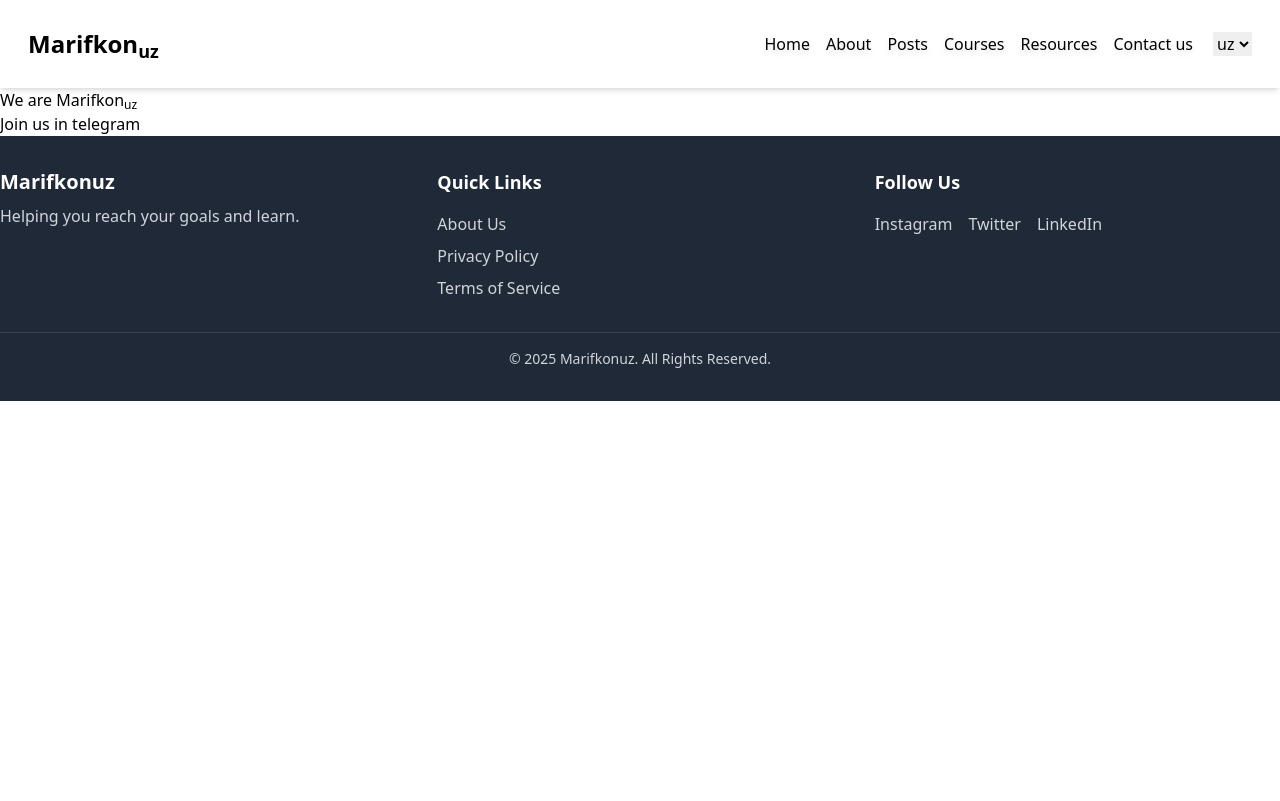
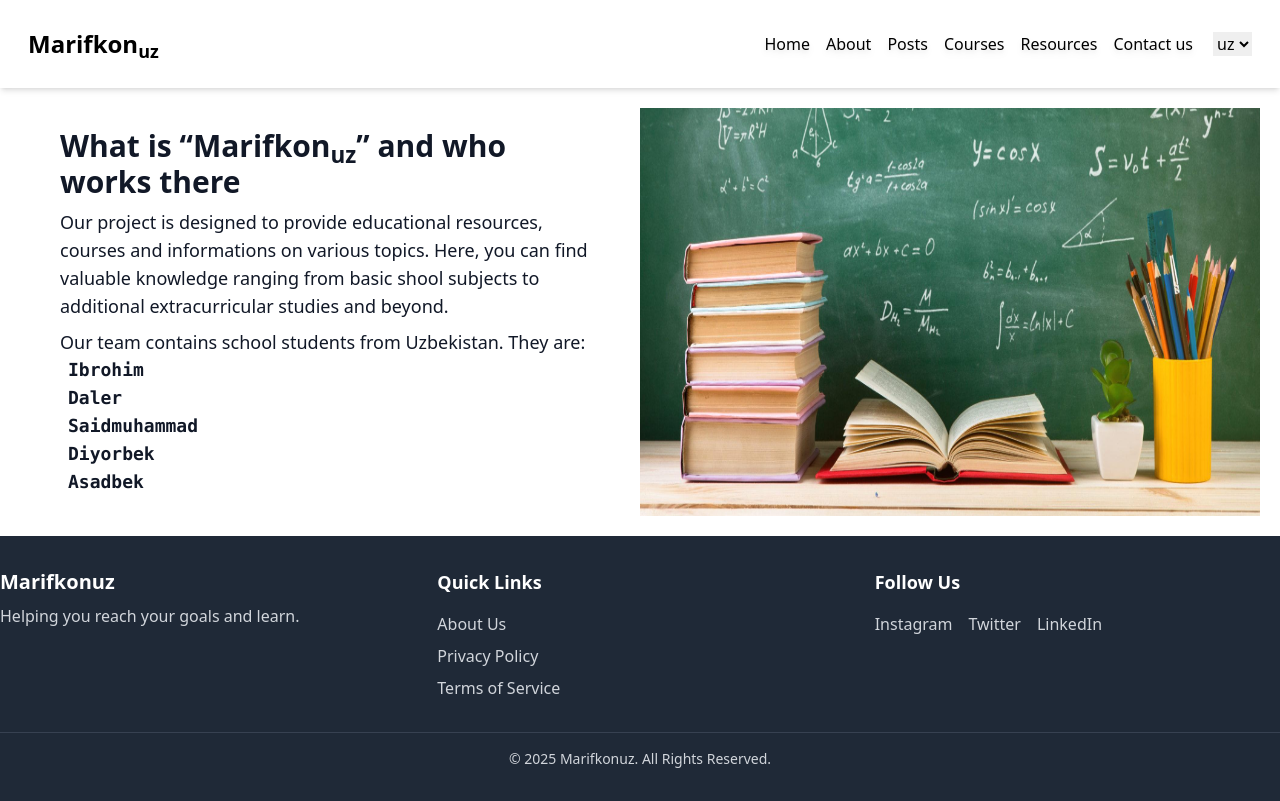
Before and after one commit to CyberHacker2011/marifkonuz, a Next.js app: page /about in a window 1280 px wide. Built offline with nearby package versions, Linux system fonts and the light colour scheme.

Commit message:
fourth commit (done with about section only image source left)

```diff
--- a/app/about/loading.tsx
+++ b/app/about/loading.tsx
@@ -2,7 +2,11 @@ import React from 'react'
 
 const loading = () => {
   return (
-    <div>Loading...</div>
+    <>
+    <div className='flex justify-center items-center'>
+      <h1 className='text-3xl font-thin text-gray-700'>Loading all datas, please be patient ...</h1>
+    </div>
+    </>
   )
 }
 
--- a/app/about/page.tsx
+++ b/app/about/page.tsx
@@ -1,10 +1,59 @@
 import React from 'react'
+import Image from 'next/legacy/image'
 import Link from 'next/link'
 const AboutPage = () => {
+
+  const dosome = ()=>{
+    let res = 0;
+    for(let i =0;i<=1000; i++ ){
+      i=i**2
+      res*=i
+    }
+    return res
+  }
+  dosome();
   return (
     <>
-        <h1>We are Marifkon<sub>uz</sub></h1>
-        <Link href={'https://t.me/marifkonuz'}>Join us in telegram</Link>
+        <div className='grid grid-cols-1 md:grid-cols-2 p-5'>
+          <div className='flex flex-col gap-2 px-10 py-5 justify-center text-gray-900'>
+            <h1 className='text-3xl font-bold '>What is <q>Marifkon<sub>uz</sub></q> and who works there</h1>
+            <p className='font-sans text-lg'>
+              Our project is designed to provide educational resources, courses and informations on various topics. Here, you can find valuable knowledge ranging from basic shool subjects to additional extracurricular studies and beyond.
+            </p>
+            <div>
+
+            <p className='font-sans text-lg'>
+            Our team contains school students from Uzbekistan. They are:
+            </p>
+            <ul className='font-mono font-bold ml-2 text-lg'>
+                <li >
+                  <Link className='hover:text-blue-400 inline-block' href={'https://t.me/i11tech'}>Ibrohim</Link>
+                </li>
+                <li >
+                  <Link className='hover:text-blue-400 inline-block' href={'https://t.me/Whoiam720'}>Daler</Link>
+                </li>
+                <li >
+                  <Link className='hover:text-blue-400 inline-block' href={'https://t.me/KasimovSaidmuhammad'}>Saidmuhammad</Link>
+                </li>
+                <li >
+                  <Link className='hover:text-blue-400 inline-block' href={'https://t.me/Diyorbek_Qobilov'}>Diyorbek</Link>
+                </li>
+                <li >
+                  <Link className='hover:text-blue-400 inline-block' href={'https://t.me/KholboyevAsadbek'}>Asadbek</Link>
+                </li>
+              </ul>
+            </div>
+          </div>
+          <div className='relative'>
+            <Image
+              src={'/education.jpg'}
+              alt='Picture of our group'
+              layout='fill'
+              priority={true}
+            />
+          </div>
+
+        </div>
     </>
   )
 }
```
